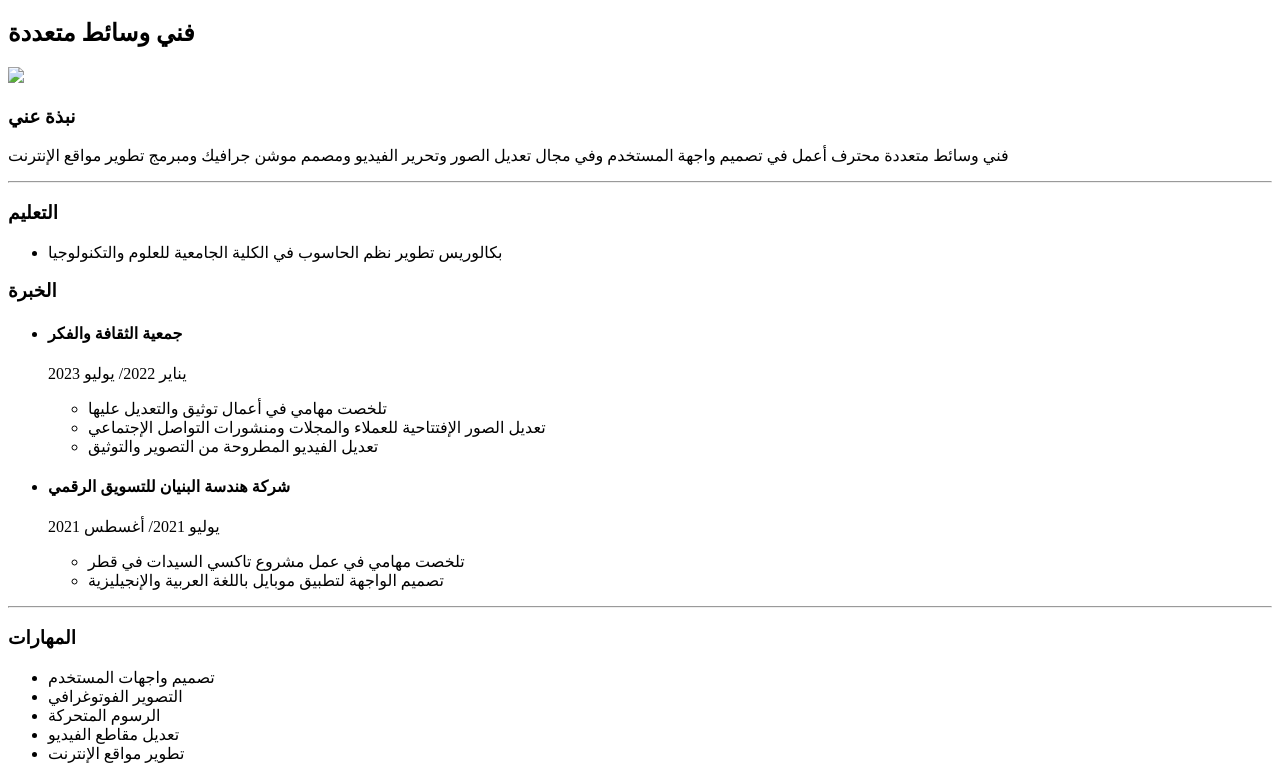
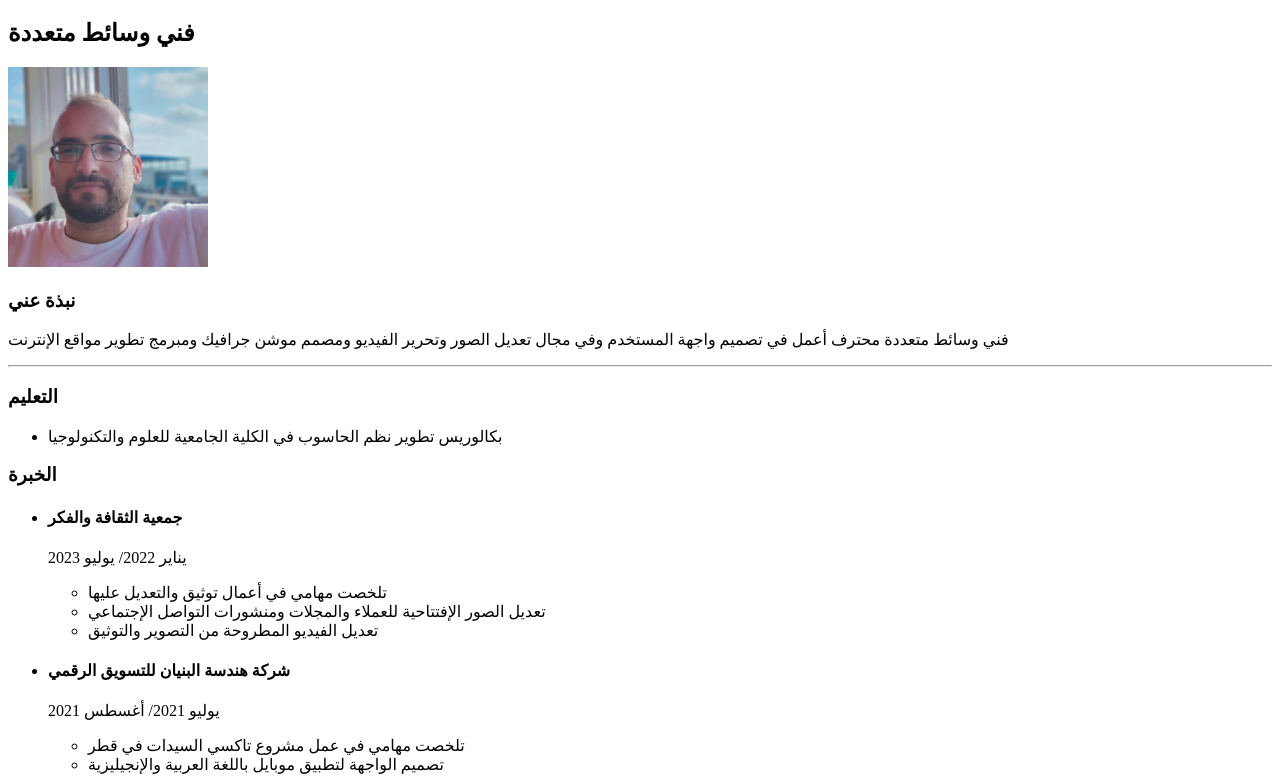
Before and after one commit to yahiaakor/html-portfolio, a plain HTML site: page index.html in a window 1280 px wide. Shown: the part 62-838 px from the top of the page. Drawn offline with Linux system fonts and the light colour scheme.

Commit message:
Add files via upload

```diff
--- a/index.html
+++ b/index.html
@@ -7,7 +7,7 @@
 <body>
     <h1>يحيى عكور</h1>
     <h2>فني وسائط متعددة</h2>
-    <img src="./img/Yahia.jpg" height="200"/>
+    <img src="./Yahia.jpg" height="200"/>
     <h3>نبذة عني</h3>
     <p>فني وسائط متعددة محترف أعمل في تصميم واجهة المستخدم وفي  مجال
         تعديل الصور وتحرير الفيديو ومصمم موشن جرافيك ومبرمج تطوير مواقع الإنترنت
```
